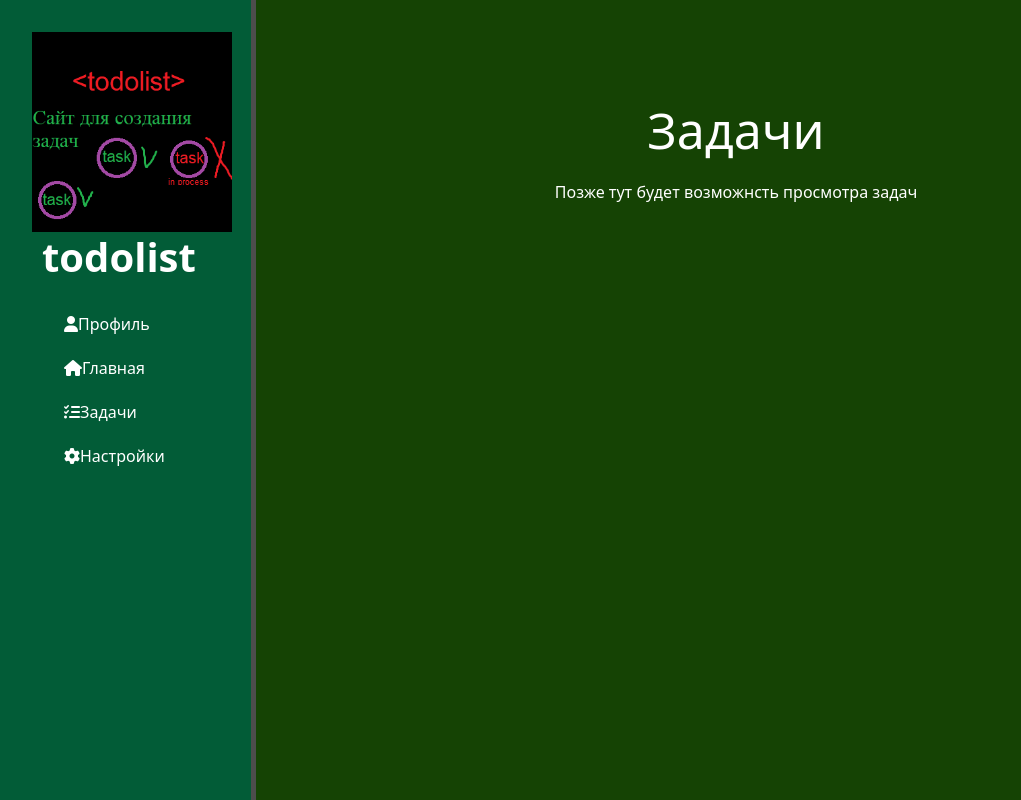
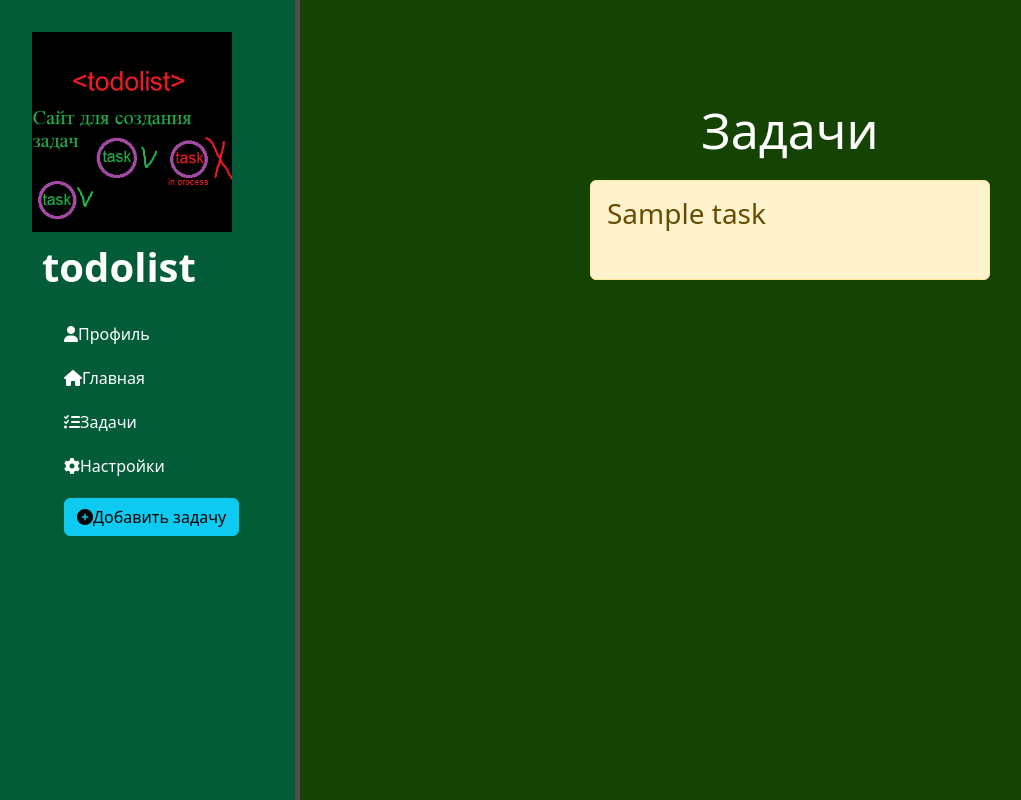
Before and after one commit to efane4m/todolist, a Django app: template todolist/tasks/templates/tasks/tasks.html in a window 1280 px wide. Shown: the whole page, without its empty margins (0-1021 px from the left). Run offline with Django 5.2, Linux system fonts and the light colour scheme; the template is opened without the code that fills it: most values are stand-ins (such as "Sample title", 1, 10 or a date in 2020); parts of the project's set-up code (start-up, migrations or seed data) failed here and were passed over.

Commit message:
upd html & css + add create url

```diff
--- a/todolist/main/static/main/css/main.css
+++ b/todolist/main/static/main/css/main.css
@@ -1,20 +1,58 @@
 body {
     background: #154304;
+    min-height: 100vh;
+    color: #fff;
 }
 
 aside {
-    float: left;
+    position: fixed;
     background: #025c37;
-    width: 20%;
+    width: 300px;
     padding: 2.5%;
     height: 100vh;
     color: #fff;
     border-right: 5px solid #4d4d4d;
+    /*box-sizing: border-box;*/
+}
 
+main {
+    margin-left: 300px;
+    flex: 1;
+    display: flex;
+    flex-direction: column;
+    align-items: center;
+    padding: 50px 20px;
+    box-sizing: border-box;
+    color: #fff;
 }
+
+main .features {
+    width: 100%;
+    max-width: 800px;
+    text-align: center;
+    margin-top: 50px;
+}
+
+main .features h1 {
+    font-size: 50px;
+}
+
+main .features p {
+    max-width: 400px;
+    margin: 20px auto;
+}
+
+.alert-warning {
+    width: 400px;
+    margin: 20px auto;
+    text-align: left;
+    clear: both;
+}
+
 aside img {
     width: 200px;
-    float: left;
+    display: block;
+    margin-bottom: 10px;
 }
 
 aside .logo {
@@ -30,8 +68,9 @@ aside h3 {
     font-size: 28px;
 }
 
-aside ul {list-style: none;}
-
+aside ul {
+    list-style: none;
+}
 
 aside ul li a {
     text-decoration: none;
@@ -45,28 +84,3 @@ aside ul li a:hover {
     color: #154304;
     transform: scale(1.05);
 }
-
-main .features {
-    float: left;
-    color: #fff;
-    margin-top: 100px;
-    text-align: center;
-    width: 75%;
-}
-
-main .features h1 {font-size: 50px;}
-main .features p {max-width: 400px; margin: 20px auto;}
-
-.alert-warning {
-    float: left;
-    clear: borh;
-    width: 400px;
-    margin: 20px 34%;
-    text-align: left;
-}
-
-form {
-    margin-left: 32%;
-    width: 500px;
-    margin-top: 50px;
-}
--- a/todolist/main/templates/main/layout.html
+++ b/todolist/main/templates/main/layout.html
@@ -18,6 +18,7 @@
             <li><a href="{% url 'home' %}"><i class="fa-solid fa-house"></i>Главная</a></li>
             <li><a href="{% url 'tasks' %}"><i class="fa-solid fa-list-check"></i>Задачи</a></li>
             <li><a href="{% url 'settings' %}"><i class="fa-solid fa-gear"></i>Настройки</a></li>
+            <li><a href="{% url 'create' %}"><button class="btn btn-info"><i class="fas fa-plus-circle"></i>Добавить задачу</button></a></li>
         </ul>
         <ul>
 </ul>
--- a/todolist/tasks/templates/tasks/tasks.html
+++ b/todolist/tasks/templates/tasks/tasks.html
@@ -5,6 +5,14 @@
 {% block content %}
     <div class="features">
         <h1>Задачи</h1>
-        <p>Позже тут будет возможнсть просмотра задач</p>
+        {% if tasks %}
+            {% for el in tasks %}
+                <div class="alert alert-warning">
+                    <h3>{{ el.task }}</h3><br>
+                </div>
+            {% endfor %}
+        {% else %}
+            <p>Нет записей!</p>
+        {% endif %}
     </div>
 {% endblock %}
--- a/todolist/tasks/urls.py
+++ b/todolist/tasks/urls.py
@@ -3,5 +3,5 @@ from . import views
 
 urlpatterns = [
     path('', views.tasks, name='tasks'),
-
+    path('create', views.create, name='create'),
 ]
```
Also changed, not shown: todolist/tasks/templates/tasks/task-create.html (added, +15 -0 lines).
